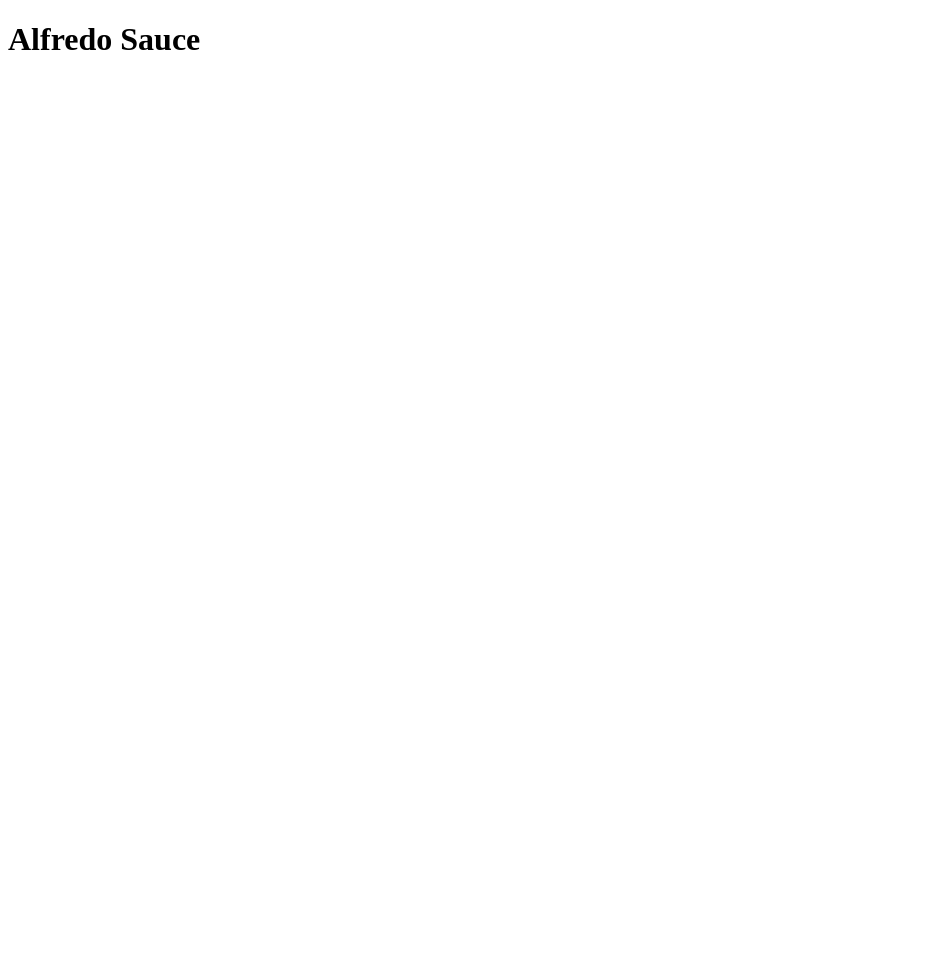
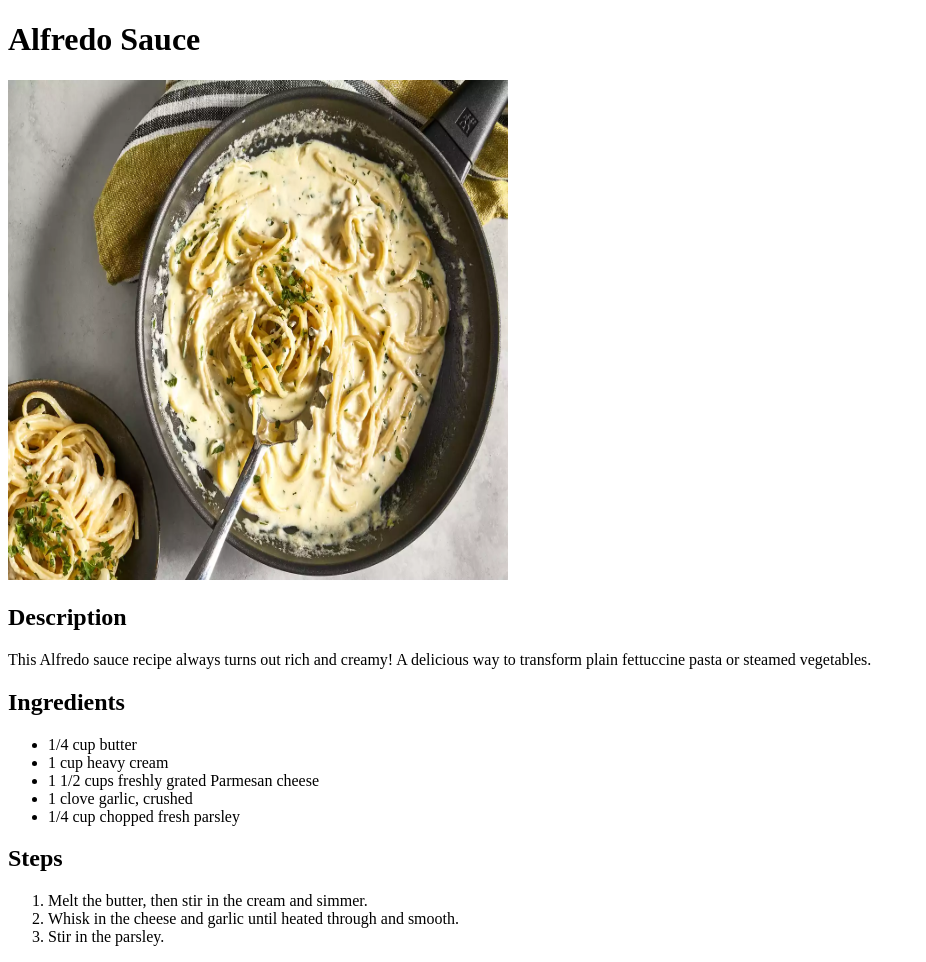
Before and after one commit to us3r-nam3s/odin-recipes, a plain HTML site: page recipes/alfredo.html in a window 1280 px wide. Shown: the whole page, without its empty margins (0-926 px from the left). Before the commit the page ends 800 px from the top, so only its background shows below. Drawn offline with Linux system fonts and the light colour scheme.

Commit message:
Added alfredo webpage

```diff
--- a/recipes/alfredo.html
+++ b/recipes/alfredo.html
@@ -7,5 +7,31 @@
 </head>
 <body>
     <h1>Alfredo Sauce</h1>
+
+    <img src="../images/alfredo.webp" alt="alfredo sauce" width="500" height="500">
+
+    <h2>Description</h2>
+
+    <p>This Alfredo sauce recipe always turns out rich and creamy!
+        A delicious way to transform plain fettuccine pasta or steamed vegetables.
+    </p>
+
+    <h2>Ingredients</h2>
+
+    <ul>
+        <li>1/4 cup butter</li>
+        <li>1 cup heavy cream</li>
+        <li>1 1/2 cups freshly grated Parmesan cheese</li>
+        <li>1 clove garlic, crushed</li>
+        <li>1/4 cup chopped fresh parsley</li>
+    </ul>
+
+    <h2>Steps</h2>
+
+    <ol>
+        <li>Melt the butter, then stir in the cream and simmer.</li>
+        <li>Whisk in the cheese and garlic until heated through and smooth.</li>
+        <li>Stir in the parsley.</li>
+    </ol>
 </body>
 </html>
```
Also changed, not shown: images/alfredo.webp (added).
